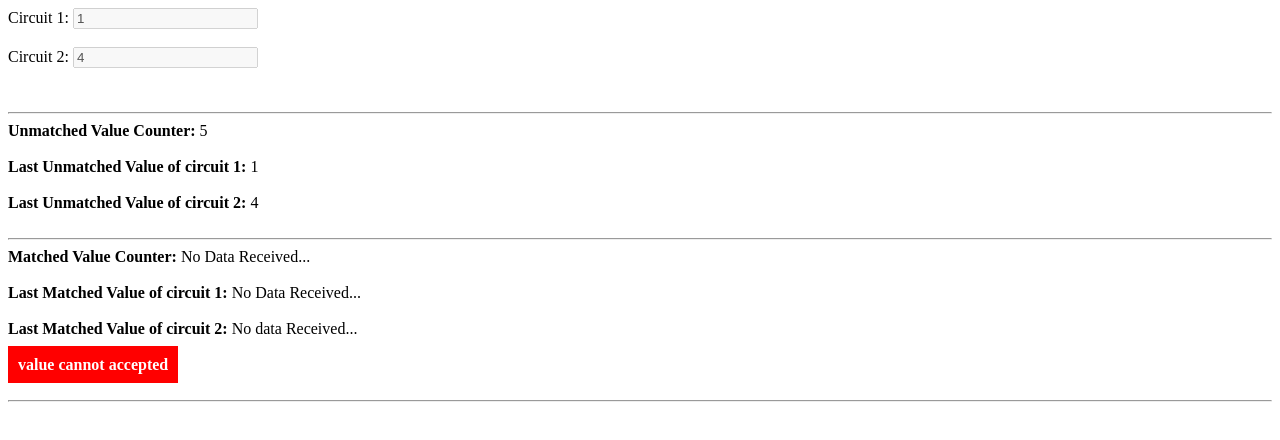
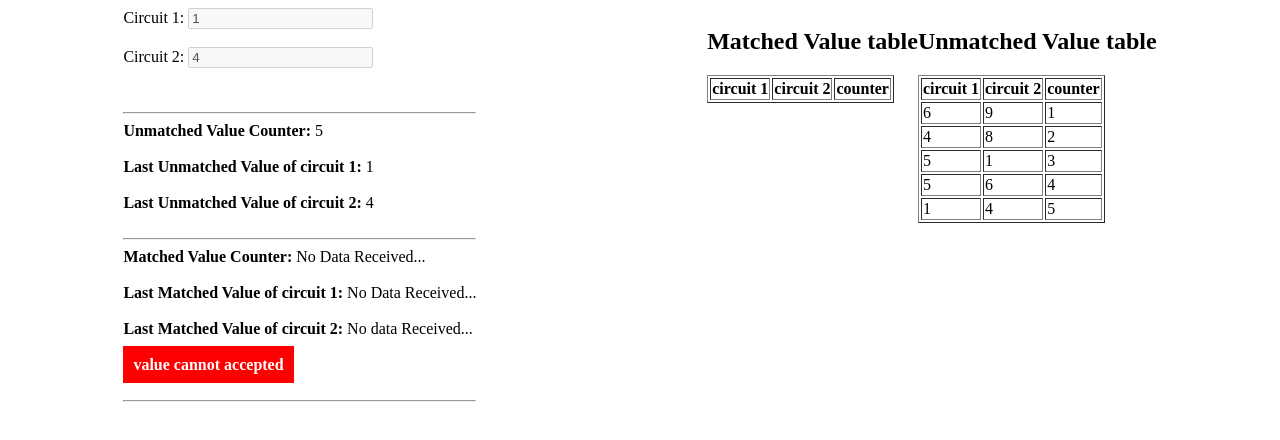
Before and after one commit to csbhave/Elejavascript, a plain HTML site: page index.html in a window 1280 px wide. Drawn offline with Linux system fonts and the light colour scheme.

Commit message:
table feature added

```diff
--- a/index.html
+++ b/index.html
@@ -20,9 +20,19 @@
         color: #fff;
         background: orange;
     }
+    .table-wrapper{
+        display: flex;
+        justify-content: space-around;
+    }
+    .main{
+        display: flex;
+        justify-content: space-around;
+    }
 </style>
 </head>
 <body>
+<div class="main">
+    <div class="form">
         <form action="">
             <label for="">Circuit 1: </label>
             <input type="text" id="value1" disabled><br><br>
@@ -48,7 +58,30 @@
         <span id="value2op">No data Received...</span><br><br>
         <strong><span id="error">Reading Inputs...</span></strong><br><br>
         <hr>
-
+    </div>
+    <div class="table-wrapper">
+        <div>
+            <table id="m_table" border="1">
+                <h2>Matched Value table</h2>
+                <tr>
+                    <th>circuit 1</th>
+                    <th>circuit 2</th>
+                    <th>counter</th>
+                </tr>
+            </table>
+        </div>
+        <div>
+            <table id="unm_table" border="1">
+                <h2>Unmatched Value table</h2>
+                <tr>
+                <th>circuit 1</th>
+                <th>circuit 2</th>
+                <th>counter</th>
+            </tr>
+        </table>
+        </div>
+    </div>
+</div>
     <script src="script.js"></script>
 </body>
 </html>
--- a/script.js
+++ b/script.js
@@ -1,8 +1,11 @@
 var value1 = document.getElementById("value1");
 var value2 = document.getElementById("value2");
+var table1 = document.getElementById("table1");
+
 var arr1=[];
 var arr2=[];
 var cnt=0, cnt1=0;
+
 function check(){
     if(value1.value.length == 0  && value2.value.length == 0){
         console.log("cannot received both value");
@@ -16,6 +19,7 @@ function check(){
         document.getElementById("error").classList.add("bg-green");
         document.getElementById("error").innerHTML = "value accepted!";
         cnt++;
+        addMatchedValue();
         collection();
         return true;
     }
@@ -39,8 +43,8 @@ function check(){
         document.getElementById("unmatch_counter").innerHTML = cnt1;
         document.getElementById("unmatch_value1op").innerHTML = value1.value;
         document.getElementById("unmatch_value2op").innerHTML = value2.value;
-
         document.getElementById("error").innerHTML = "value cannot accepted";
+        addUnmatchedValue();
     }
 }
 
@@ -48,6 +52,32 @@ setInterval(() => {
     roll();
     check();
 }, 1000);
+
+function addMatchedValue(){
+    var m_table = document.getElementById("m_table"),
+    m_newRow = m_table.insertRow(m_table.length),
+    m_cell1 = m_newRow.insertCell(0),
+    m_cell2 = m_newRow.insertCell(1),
+    m_cell3 = m_newRow.insertCell(2)
+
+  m_cell1.innerHTML= value1.value;
+  m_cell2.innerHTML= value2.value;
+  m_cell3.innerHTML= cnt;
+}
+
+function addUnmatchedValue(){
+    var unm_table = document.getElementById("unm_table"),
+    unm_newRow = unm_table.insertRow(unm_table.length),
+    unm_cell1 = unm_newRow.insertCell(0),
+    unm_cell2 = unm_newRow.insertCell(1),
+    unm_cell3 = unm_newRow.insertCell(2)
+
+  unm_cell1.innerHTML= value1.value;
+  unm_cell2.innerHTML= value2.value;
+  unm_cell3.innerHTML= cnt1;
+}
+
+
 
 
 function roll1(){
```
Lines whose indentation alone changed are shown as unchanged.
